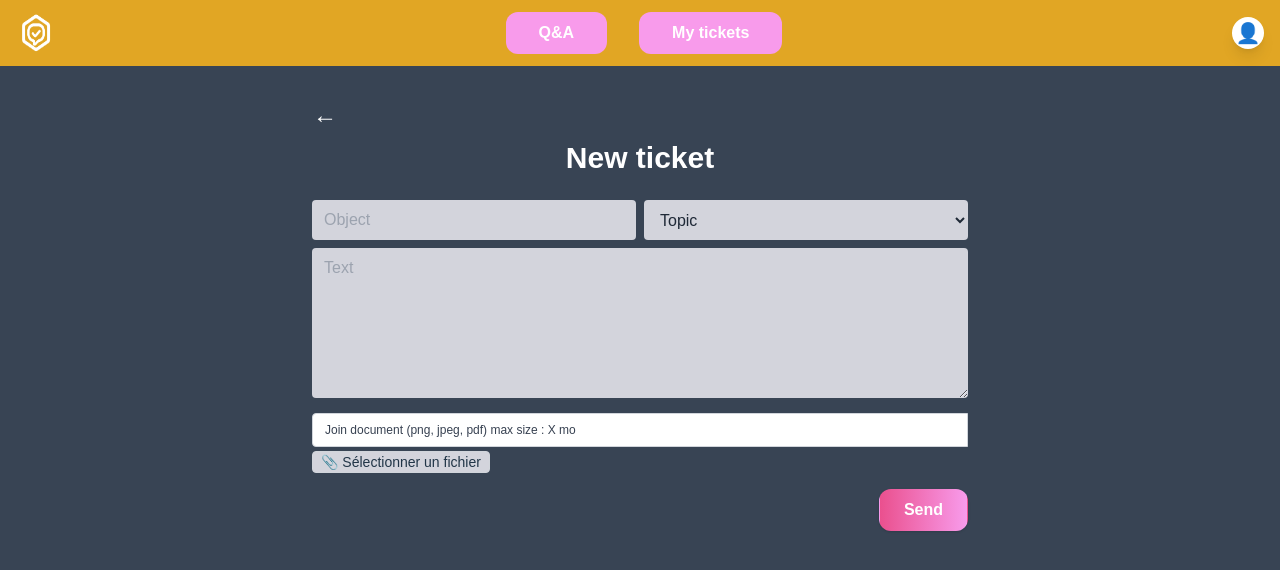
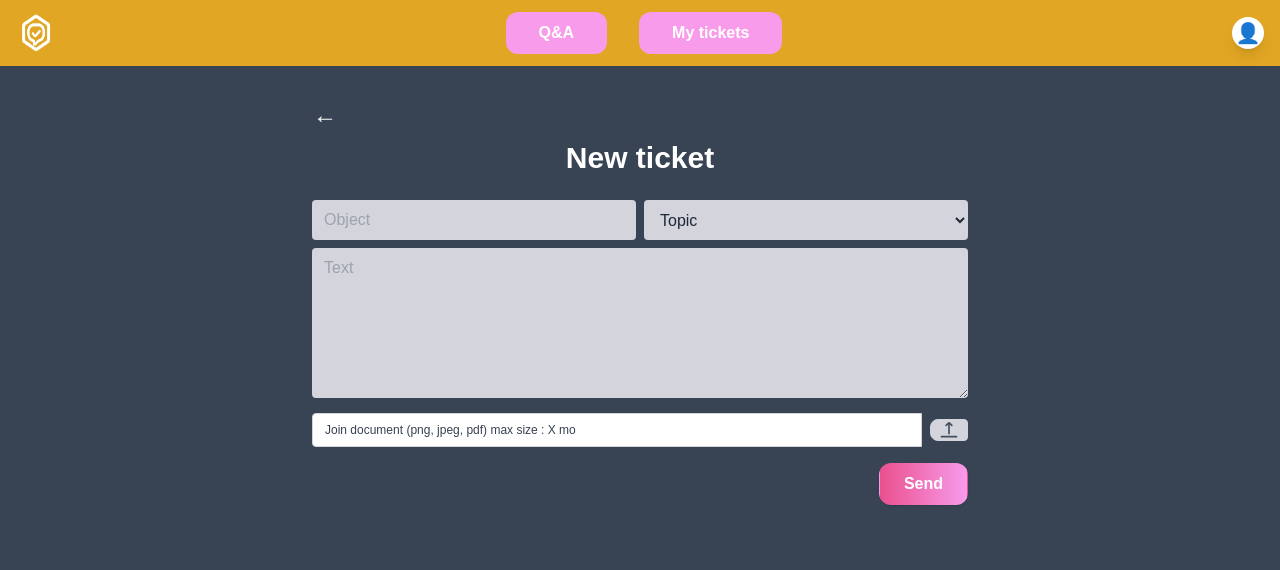
Before and after one commit to cesarcapion/hebergement, a React (Vite) app in the folder ping/front/PING/: page /create-ticket in a window 1280 px wide. Shown: the top 570 px of the page. Built offline with nearby package versions, Linux system fonts and the light colour scheme.

Commit message:
changing join document file

```diff
--- a/ping/front/PING/src/pages/CreateTicket.tsx
+++ b/ping/front/PING/src/pages/CreateTicket.tsx
@@ -79,7 +79,7 @@ export default function CreateTicket() {
                 />
 
                 <div className="flex items-center gap-2 mb-4">
-                    <div className="flex-1">
+                    <label className="flex-1">
                         <div className="text-xs text-gray-700 bg-white rounded-l px-3 py-2 border border-gray-300 flex items-center">
                             Join document (png, jpeg, pdf) max size : X mo
                         </div>
@@ -89,16 +89,7 @@ export default function CreateTicket() {
                             className="hidden"
                             accept=".png,.jpeg,.jpg,.pdf"
                             onChange={e => setFile(e.target.files?.[0] || null)}
-                            id="file-upload"
                         />
-                        <div className="flex items-center mt-1">
-                            <button
-                                type="button"
-                                onClick={() => fileInput.current?.click()}
-                                className="bg-[#d3d4dc] px-2 rounded border border-gray-300 text-sm mr-2"
-                            >
-                                📎 Sélectionner un fichier
-                            </button>
                         {file && (
                             <div className="flex items-center gap-2 text-xs text-gray-200">
                                 <span className="text-gray-200">{file.name}</span>
@@ -112,8 +103,18 @@ export default function CreateTicket() {
                                 </button>
                             </div>
                         )}
-                        </div>
-                    </div>
+                    </label>
+                    <button
+                        type="button"
+                        onClick={() => fileInput.current?.click()}
+                        className="bg-[#d3d4dc] h-full px-2 rounded-r border border-gray-300"
+                        title="Upload"
+                    >
+                        <svg width="20" height="20" fill="none" viewBox="0 0 24 24">
+                            <path stroke="#434F5E" strokeWidth="2" d="M12 17V3m0 0l-4 4m4-4l4 4"/>
+                            <rect width="20" height="2" y="19" x="2" fill="#434F5E" rx="1"/>
+                        </svg>
+                    </button>
                 </div>
 
 
```
Lines whose indentation alone changed are shown as unchanged.
